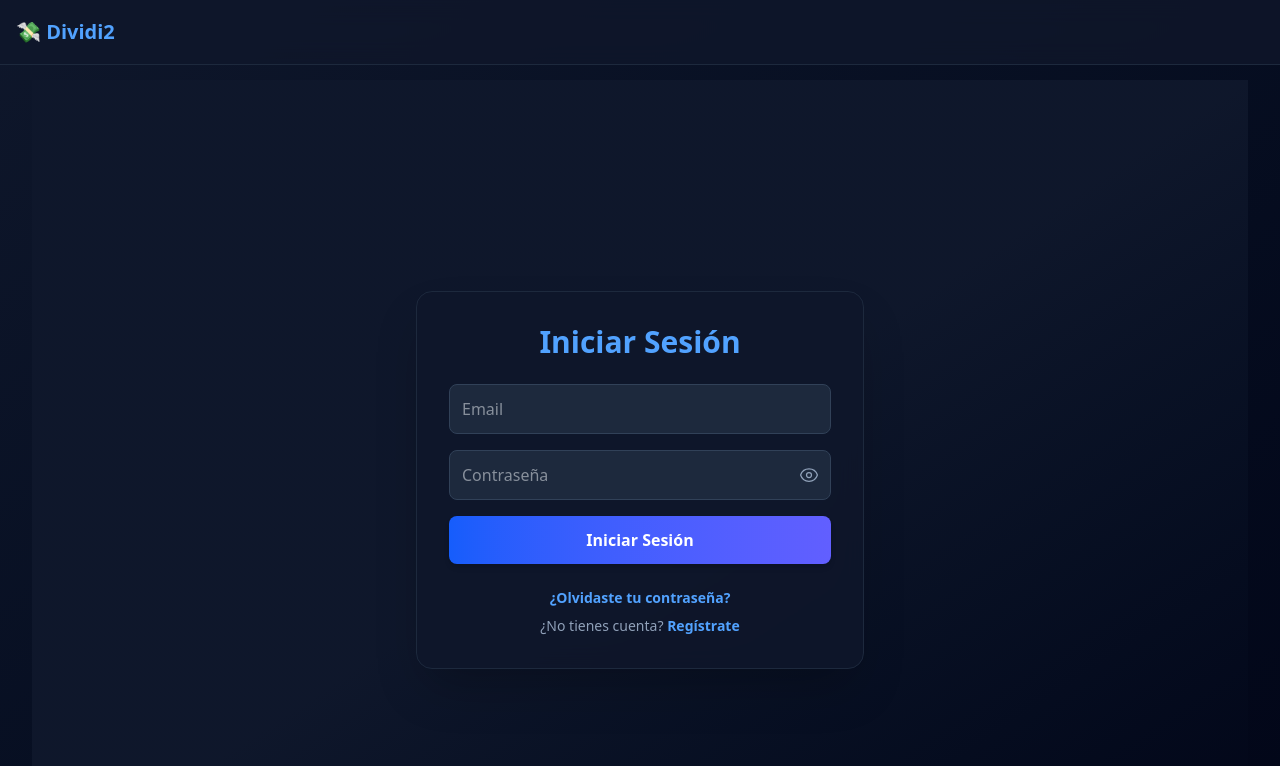
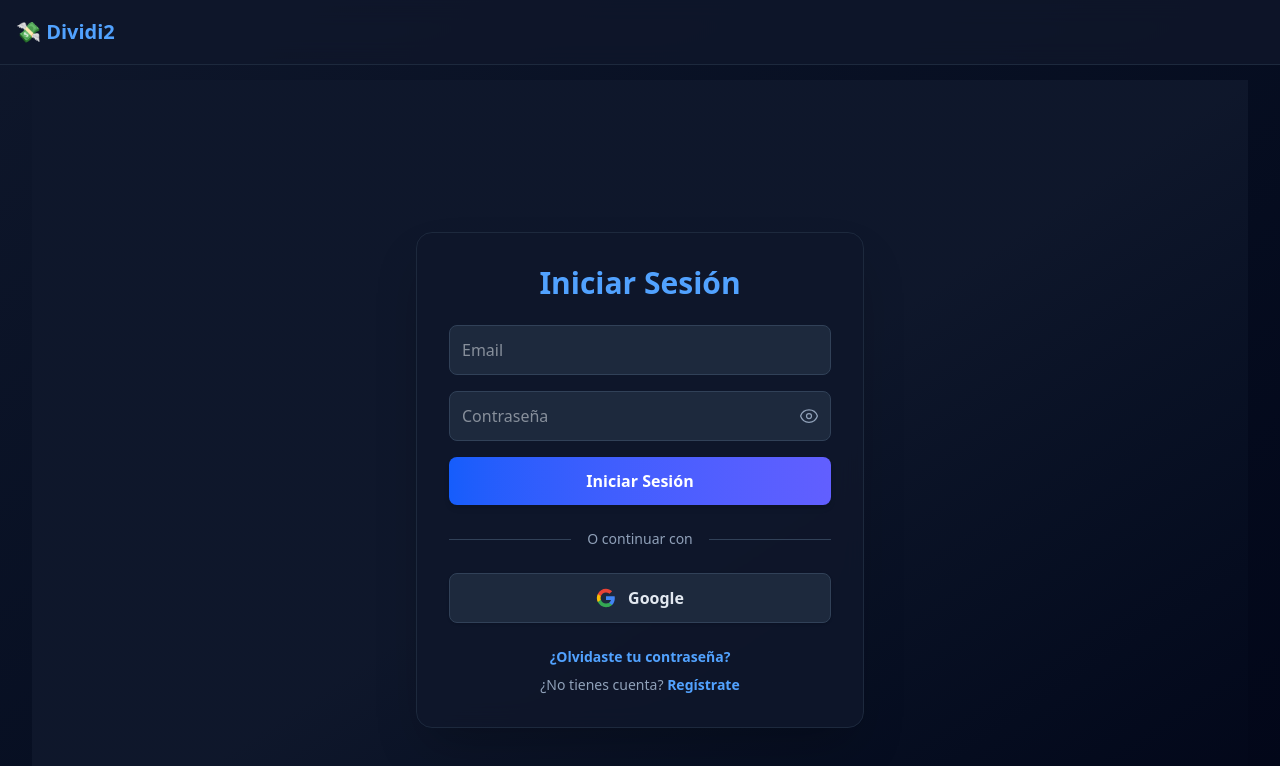
Before and after one commit to guzmannicolas/splitwise-nico, a Next.js app in the folder frontend/: page /auth/login in a window 1280 px wide. Shown: the top 766 px of the page. Built offline with nearby package versions, Linux system fonts and the light colour scheme; no server answers.

Commit message:
feat: add Google OAuth authentication and implement dark mode support for dashboard forms

```diff
--- a/frontend/components/dashboard/CreateGroupForm.tsx
+++ b/frontend/components/dashboard/CreateGroupForm.tsx
@@ -23,34 +23,34 @@ export default function CreateGroupForm({ onCreate }: Props) {
   }
 
   return (
-    <div className="bg-gradient-to-br from-white to-indigo-50 shadow-xl rounded-2xl p-6 border border-blue-100">
-      <h2 className="text-2xl font-bold text-blue-700 mb-4">Crear nuevo grupo</h2>
+    <div className="bg-gradient-to-br from-white to-indigo-50 dark:from-slate-900 dark:to-slate-800 shadow-xl rounded-2xl p-6 border border-blue-100 dark:border-slate-700 transition-colors">
+      <h2 className="text-2xl font-bold text-blue-700 dark:text-blue-400 mb-4 transition-colors">Crear nuevo grupo</h2>
       <form onSubmit={handleSubmit} className="space-y-4">
         <div>
-          <label className="block text-sm font-semibold text-gray-700 mb-2">Nombre del grupo</label>
+          <label className="block text-sm font-semibold text-gray-700 dark:text-slate-300 mb-2 transition-colors">Nombre del grupo</label>
           <input
             type="text"
             placeholder="Ej: Viaje a Brasil 2025"
             value={name}
             onChange={e => setName(e.target.value)}
-            className="w-full p-3 border border-gray-200 rounded-lg focus:outline-none focus:ring-2 focus:ring-blue-300"
+            className="w-full p-3 border border-gray-200 dark:border-slate-600 bg-white dark:bg-slate-700 text-gray-900 dark:text-slate-100 rounded-lg focus:outline-none focus:ring-2 focus:ring-blue-300 dark:focus:ring-blue-500 transition-colors"
             required
             disabled={submitting}
           />
         </div>
         <div>
-          <label className="block text-sm font-semibold text-gray-700 mb-2">Descripción (opcional)</label>
+          <label className="block text-sm font-semibold text-gray-700 dark:text-slate-300 mb-2 transition-colors">Descripción (opcional)</label>
           <textarea
             placeholder="Describe el propósito del grupo"
             value={description}
             onChange={e => setDescription(e.target.value)}
-            className="w-full p-3 border border-gray-200 rounded-lg focus:outline-none focus:ring-2 focus:ring-blue-300 h-24 resize-none"
+            className="w-full p-3 border border-gray-200 dark:border-slate-600 bg-white dark:bg-slate-700 text-gray-900 dark:text-slate-100 rounded-lg focus:outline-none focus:ring-2 focus:ring-blue-300 dark:focus:ring-blue-500 h-24 resize-none transition-colors"
             disabled={submitting}
           />
         </div>
         <button
           type="submit"
-          className="w-full bg-gradient-to-r from-blue-600 to-indigo-500 text-white font-bold p-3 rounded-lg shadow-md hover:from-blue-700 hover:to-indigo-600 transition-all duration-200 disabled:opacity-50"
+          className="w-full bg-gradient-to-r from-blue-600 to-indigo-500 dark:from-blue-500 dark:to-indigo-400 text-white font-bold p-3 rounded-lg shadow-md hover:from-blue-700 hover:to-indigo-600 dark:hover:from-blue-600 dark:hover:to-indigo-500 transition-all duration-200 disabled:opacity-50"
           disabled={submitting}
         >
           {submitting ? 'Creando...' : 'Crear Grupo'}
--- a/frontend/lib/supabaseServer.ts
+++ b/frontend/lib/supabaseServer.ts
@@ -15,10 +15,24 @@ export function createSupabaseServerClient(context: GetServerSidePropsContext) {
           return context.req.cookies[name]
         },
         set(name: string, value: string, options: CookieOptions) {
-          context.res.setHeader('Set-Cookie', `${name}=${value}; Path=/; ${options.httpOnly ? 'HttpOnly;' : ''} ${options.secure ? 'Secure;' : ''} SameSite=Lax`)
+          const cookieStr = `${name}=${value}; Path=${options.path || '/'}; ${options.httpOnly ? 'HttpOnly;' : ''} ${options.secure ? 'Secure;' : ''} SameSite=${options.sameSite || 'Lax'}; max-age=${options.maxAge || ''}`
+          try {
+            context.res.appendHeader('Set-Cookie', cookieStr)
+          } catch (e) {
+            let existing = context.res.getHeader('Set-Cookie') ?? []
+            if (typeof existing === 'string') existing = [existing]
+            context.res.setHeader('Set-Cookie', [...(existing as string[]), cookieStr])
+          }
         },
-        remove(name: string) {
-          context.res.setHeader('Set-Cookie', `${name}=; Path=/; Max-Age=0`)
+        remove(name: string, options: CookieOptions) {
+          const cookieStr = `${name}=; Path=${options.path || '/'}; Max-Age=0`
+          try {
+            context.res.appendHeader('Set-Cookie', cookieStr)
+          } catch (e) {
+            let existing = context.res.getHeader('Set-Cookie') ?? []
+            if (typeof existing === 'string') existing = [existing]
+            context.res.setHeader('Set-Cookie', [...(existing as string[]), cookieStr])
+          }
         },
       },
     }
--- /dev/null
+++ b/frontend/pages/api/auth/callback.ts
@@ -0,0 +1,20 @@
+import { NextApiRequest, NextApiResponse } from 'next'
+import { createSupabaseServerClient } from '../../../lib/supabaseServer'
+
+export default async function handler(req: NextApiRequest, res: NextApiResponse) {
+  const code = req.query.code
+
+  if (typeof code === 'string') {
+    // Usamos el mismo cliente que en getServerSideProps (API Routes tienen req y res compatibles)
+    const supabase = createSupabaseServerClient({ req, res } as any)
+
+    const { error } = await supabase.auth.exchangeCodeForSession(code)
+    if (error) {
+      console.error('Error in callback exchange:', error)
+      return res.redirect('/auth/login?error=ExchangeFailed')
+    }
+  }
+
+  // Redirigir al dashboard una vez completado el intercambio
+  res.redirect('/dashboard')
+}
--- a/frontend/pages/auth/login.tsx
+++ b/frontend/pages/auth/login.tsx
@@ -25,6 +25,16 @@ export default function Login() {
     const { error } = await supabase.auth.signInWithPassword({ email, password })
     if (error) setError(error.message)
     else router.push('/dashboard')
+  }
+
+  const handleGoogleLogin = async () => {
+    const { error } = await supabase.auth.signInWithOAuth({
+      provider: 'google',
+      options: {
+        redirectTo: `${window.location.origin}/api/auth/callback`
+      }
+    })
+    if (error) setError(error.message)
   }
 
   return (
@@ -71,6 +81,27 @@ export default function Login() {
         >
           Iniciar Sesión
         </button>
+
+        <div className="mt-6 flex items-center">
+          <div className="flex-grow border-t border-gray-300 dark:border-slate-700"></div>
+          <span className="flex-shrink-0 mx-4 text-sm text-gray-500 dark:text-slate-400">O continuar con</span>
+          <div className="flex-grow border-t border-gray-300 dark:border-slate-700"></div>
+        </div>
+
+        <button
+          type="button"
+          onClick={handleGoogleLogin}
+          className="mt-6 w-full flex items-center justify-center gap-3 py-3 bg-white dark:bg-slate-800 text-gray-700 dark:text-slate-200 font-semibold rounded-lg shadow-sm border border-gray-200 dark:border-slate-700 hover:bg-gray-50 dark:hover:bg-slate-700 transition-all duration-200"
+        >
+          <svg className="w-5 h-5" viewBox="0 0 24 24">
+            <path d="M22.56 12.25c0-.78-.07-1.53-.2-2.25H12v4.26h5.92c-.26 1.37-1.04 2.53-2.21 3.31v2.77h3.57c2.08-1.92 3.28-4.74 3.28-8.09z" fill="#4285F4" />
+            <path d="M12 23c2.97 0 5.46-.98 7.28-2.66l-3.57-2.77c-.98.66-2.23 1.06-3.71 1.06-2.86 0-5.29-1.93-6.16-4.53H2.18v2.84C3.99 20.53 7.7 23 12 23z" fill="#34A853" />
+            <path d="M5.84 14.09c-.22-.66-.35-1.36-.35-2.09s.13-1.43.35-2.09V7.07H2.18C1.43 8.55 1 10.22 1 12s.43 3.45 1.18 4.93l2.85-2.22.81-.62z" fill="#FBBC05" />
+            <path d="M12 5.38c1.62 0 3.06.56 4.21 1.64l3.15-3.15C17.45 2.09 14.97 1 12 1 7.7 1 3.99 3.47 2.18 7.07l3.66 2.84c.87-2.6 3.3-4.53 6.16-4.53z" fill="#EA4335" />
+          </svg>
+          Google
+        </button>
+
         <div className="mt-6 text-center space-y-2">
           <Link href="/auth/forgot-password" className="block text-sm text-blue-600 dark:text-blue-400 hover:text-blue-800 dark:hover:text-blue-300 font-semibold">
             ¿Olvidaste tu contraseña?
--- a/frontend/pages/auth/register.tsx
+++ b/frontend/pages/auth/register.tsx
@@ -41,6 +41,16 @@ export default function Register() {
       console.error('Caught error:', err)
       setMessage('Error inesperado: ' + (err instanceof Error ? err.message : String(err)))
     }
+  }
+
+  const handleGoogleLogin = async () => {
+    const { error } = await supabase.auth.signInWithOAuth({
+      provider: 'google',
+      options: {
+        redirectTo: `${window.location.origin}/api/auth/callback`
+      }
+    })
+    if (error) setMessage(error.message)
   }
 
   return (
@@ -95,6 +105,27 @@ export default function Register() {
           >
             Registrarse
           </button>
+
+          <div className="mt-6 flex items-center">
+            <div className="flex-grow border-t border-gray-300 dark:border-slate-700"></div>
+            <span className="flex-shrink-0 mx-4 text-sm text-gray-500 dark:text-slate-400">O continuar con</span>
+            <div className="flex-grow border-t border-gray-300 dark:border-slate-700"></div>
+          </div>
+
+          <button
+            type="button"
+            onClick={handleGoogleLogin}
+            className="mt-6 w-full flex items-center justify-center gap-3 py-3 bg-white dark:bg-slate-800 text-gray-700 dark:text-slate-200 font-semibold rounded-lg shadow-sm border border-gray-200 dark:border-slate-700 hover:bg-gray-50 dark:hover:bg-slate-700 transition-all duration-200"
+          >
+            <svg className="w-5 h-5" viewBox="0 0 24 24">
+              <path d="M22.56 12.25c0-.78-.07-1.53-.2-2.25H12v4.26h5.92c-.26 1.37-1.04 2.53-2.21 3.31v2.77h3.57c2.08-1.92 3.28-4.74 3.28-8.09z" fill="#4285F4" />
+              <path d="M12 23c2.97 0 5.46-.98 7.28-2.66l-3.57-2.77c-.98.66-2.23 1.06-3.71 1.06-2.86 0-5.29-1.93-6.16-4.53H2.18v2.84C3.99 20.53 7.7 23 12 23z" fill="#34A853" />
+              <path d="M5.84 14.09c-.22-.66-.35-1.36-.35-2.09s.13-1.43.35-2.09V7.07H2.18C1.43 8.55 1 10.22 1 12s.43 3.45 1.18 4.93l2.85-2.22.81-.62z" fill="#FBBC05" />
+              <path d="M12 5.38c1.62 0 3.06.56 4.21 1.64l3.15-3.15C17.45 2.09 14.97 1 12 1 7.7 1 3.99 3.47 2.18 7.07l3.66 2.84c.87-2.6 3.3-4.53 6.16-4.53z" fill="#EA4335" />
+            </svg>
+            Google
+          </button>
+
           <div className="mt-6 text-center">
             <Link href="/auth/login" className="text-sm text-gray-600 dark:text-slate-400 hover:text-gray-800 dark:hover:text-slate-200">
               ¿Ya tienes cuenta? <span className="font-semibold text-blue-600 dark:text-blue-400">Inicia sesión</span>
```
